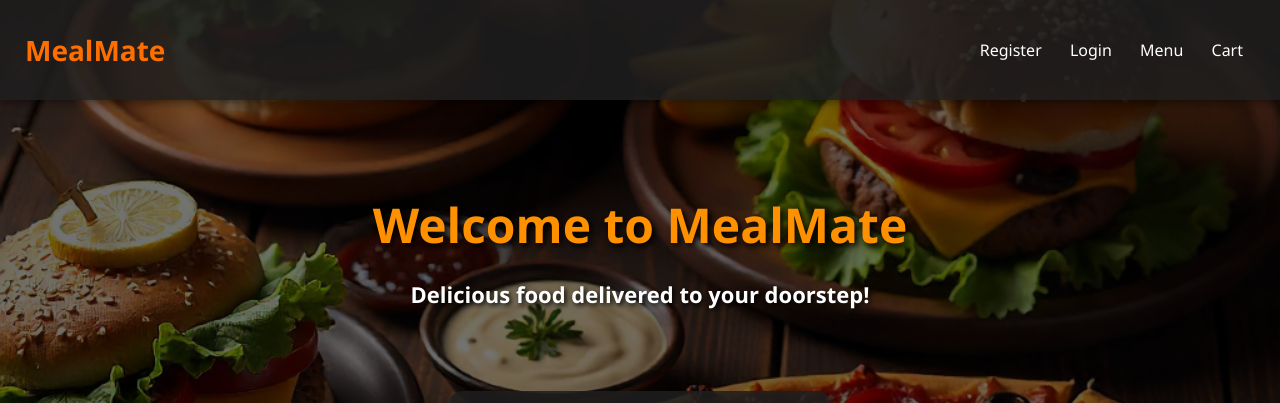
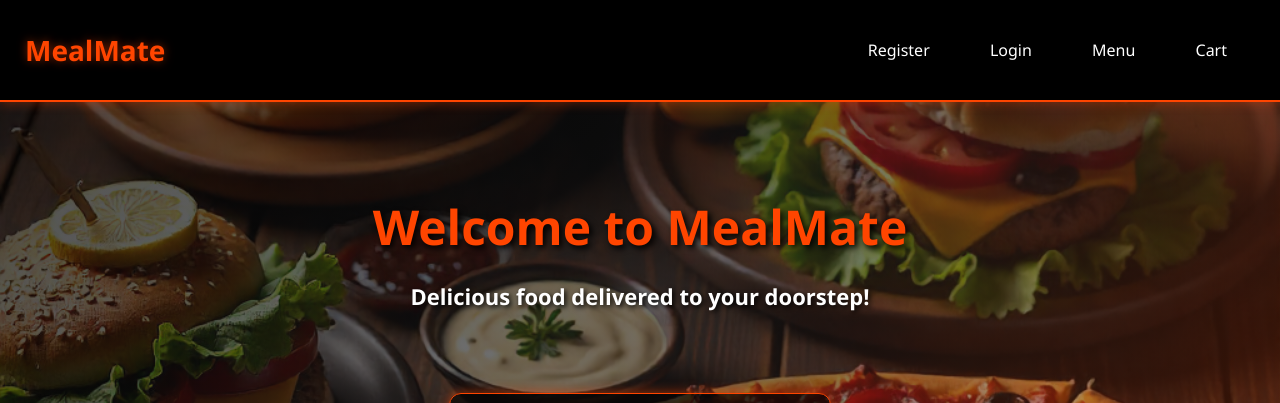
Before and after one commit to Navindi-Thisara/MealMate-online-food-ordering-system, a PHP site: page / in a window 1280 px wide. Shown: the top 403 px of the page. Run offline with PHP 8.4, Linux system fonts and the light colour scheme.

Commit message:
Update index.php and index.css

```diff
--- a/index.css
+++ b/index.css
@@ -1,4 +1,4 @@
-/* === Body with background image and dark overlay === */
+/* === MealMate Black & Orange Theme === */
 body {
     font-family: 'Segoe UI', Tahoma, Geneva, Verdana, sans-serif;
     margin: 0;
@@ -29,25 +29,27 @@ body::after {
     left: 0;
     width: 100%;
     height: 100%;
-    background: rgba(0,0,0,0.55);
+    background: linear-gradient(135deg, rgba(0,0,0,0.7) 0%, rgba(26,26,26,0.6) 50%, rgba(255,69,0,0.3) 100%);
     z-index: -1;
 }
 
 header {
-    background-color: rgba(31,31,31,0.85);
+    background-color: #000000;
     padding: 12px 25px;
     display: flex;
     justify-content: space-between;
     align-items: center;
     z-index: 2;
     position: relative;
-    box-shadow: 0 2px 10px rgba(0,0,0,0.5);
+    box-shadow: 0 2px 10px rgba(255, 69, 0, 0.3);
+    border-bottom: 2px solid #FF4500;
 }
 
 header h1 {
-    color: #ff6f00;
+    color: #FF4500;
     font-size: 28px;
     font-weight: bold;
+    text-shadow: 0 0 10px rgba(255, 69, 0, 0.5);
 }
 
 nav a {
@@ -56,10 +58,15 @@ nav a {
     text-decoration: none;
     font-size: 16px;
     font-weight: 500;
+    padding: 8px 16px;
+    border-radius: 25px;
+    transition: all 0.3s ease;
 }
 
 nav a:hover {
-    color: #ff9100;
+    background: linear-gradient(45deg, #FF4500, #FF6500);
+    transform: translateY(-2px);
+    box-shadow: 0 5px 15px rgba(255, 69, 0, 0.4);
 }
 
 .intro-text {
@@ -72,7 +79,7 @@ nav a:hover {
 .intro-text h1 {
     font-size: 48px;
     margin-bottom: 15px;
-    color: #ff9100;
+    color: #FF4500;
     text-shadow: 3px 3px 6px #000;
     font-weight: bold;
 }
@@ -110,7 +117,8 @@ nav a:hover {
     top: 0;
     left: 50%;
     transform: translateX(-50%) scale(0.9);
-    background: rgba(31,31,31,0.85);
+    background: rgba(0, 0, 0, 0.6);
+    border: 1px solid #FF4500;
     border-radius: 12px;
     text-align: center;
     padding: 15px;
@@ -119,12 +127,14 @@ nav a:hover {
     width: 90%;
     max-width: 350px;
     z-index: 1;
+    box-shadow: 0 0 8px rgba(255, 69, 0, 0.4);
 }
 
 .feature-box.active {
     opacity: 1;
     transform: translateX(-50%) scale(1);
     z-index: 2;
+    box-shadow: 0 0 12px rgba(255, 69, 0, 0.6);
 }
 
 .feature-box img {
@@ -136,7 +146,7 @@ nav a:hover {
 }
 
 .feature-box h2 {
-    color: #ff6f00;
+    color: #FF4500;
     margin-bottom: 8px;
     font-size: 20px;
     font-weight: bold;
@@ -144,21 +154,18 @@ nav a:hover {
 
 .feature-box p {
     font-size: 14px;
-    color: #ddd;
+    color: #fff;
     line-height: 1.4;
-}
-
-.feature-box:hover {
-    transform: translateY(-5px) scale(1.02);
 }
 
 footer {
     text-align: center;
-    padding: 10px;
-    background-color: #1f1f1f;
-    color: #aaa;
+    padding: 20px;
+    background-color: #000000;
+    color: #FF4500;
     font-size: 14px;
     margin-top: auto;
+    border-top: 2px solid #FF4500;
 }
 
 /* === Responsive Design === */
--- a/index.php
+++ b/index.php
@@ -17,8 +17,8 @@
     <nav>
         <a href="users/register.php">Register</a>
         <a href="users/login.php">Login</a>
-        <a href="#">Menu</a>
-        <a href="#">Cart</a>
+        <a href="food_management/menu.php">Menu</a>
+        <a href="cart/cart.php">Cart</a>
     </nav>
 </header>
 
```
